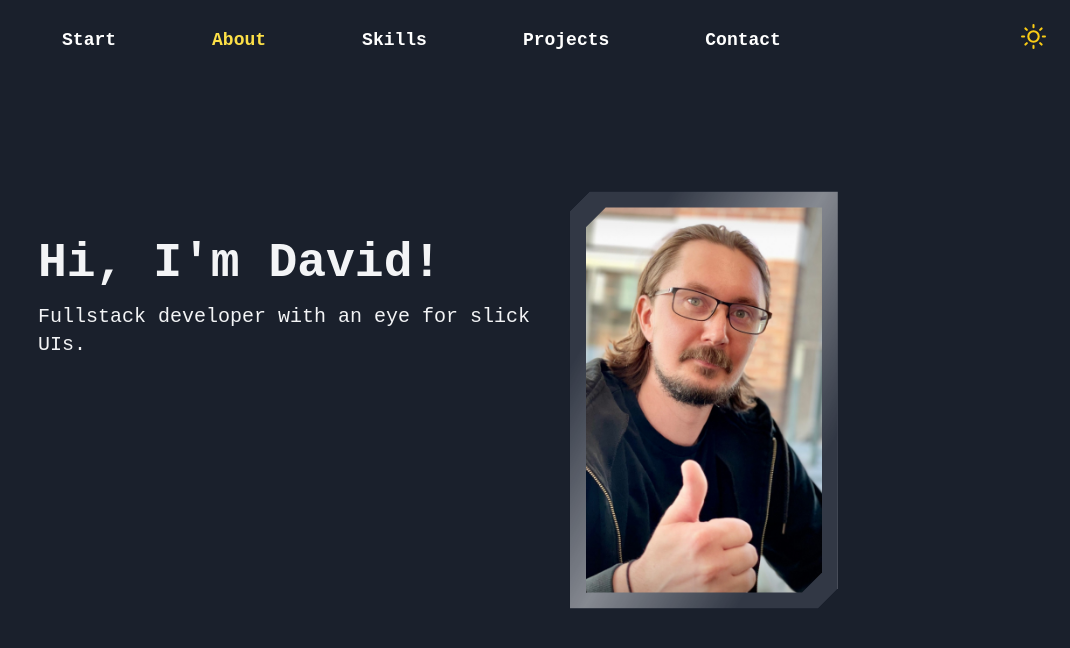
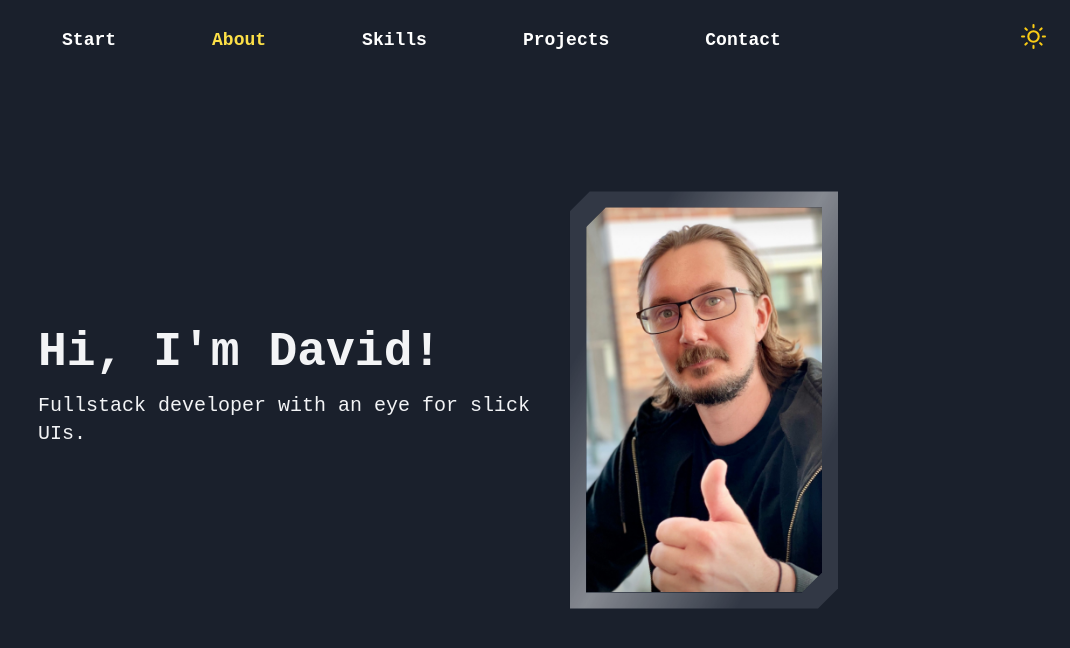
Before and after one commit to Denturion/portfolio, a React (Vite) app in the folder frontend/: page / in a window 1280 px wide. Shown: the top 648 px of the page, without its empty margins (210-1280 px from the left). Built offline with nearby package versions, Linux system fonts and the light colour scheme.

Commit message:
Fippling with lite animations och sånt

```diff
--- a/frontend/src/components/Hero.tsx
+++ b/frontend/src/components/Hero.tsx
@@ -11,7 +11,7 @@ const Hero = () => {
 	};
 
 	return (
-		<section className='w-full flex justify-center'>
+		<section className='w-full flex items-center justify-center'>
 			<div className='w-full max-w-xl px-4 py-12 flex flex-col '>
 				<h1 className='text-3xl md:text-5xl font-bold mb-4' style={textStyle}>
 					Hi, I'm David!
@@ -27,7 +27,7 @@ const Hero = () => {
 						<img
 							src='/Profile.jpg'
 							alt='David'
-							className='w-full max-w-xs h-auto block'
+							className='w-full max-w-xs h-auto block scale-x-[-1]'
 						/>
 					</div>
 				</div>
--- a/frontend/src/index.css
+++ b/frontend/src/index.css
@@ -72,7 +72,23 @@ html.dark body {
 	opacity: 0.7;
 	mix-blend-mode: lighten;
 	animation: shine 1.2s linear infinite;
-	clip-path: inherit;
+	-webkit-mask-image: polygon(
+			20px 0%,
+			100% 0%,
+			100% calc(100% - 20px),
+			calc(100% - 20px) 100%,
+			0% 100%,
+			0% 20px
+		),
+		polygon(
+			28px 8px,
+			calc(100% - 8px) 8px,
+			calc(100% - 8px) calc(100% - 28px),
+			8px calc(100% - 8px),
+			8px 28px
+		);
+	-webkit-mask-composite: xor;
+	mask-composite: exclude;
 }
 
 .clip-diagonal {
@@ -87,7 +103,7 @@ html.dark body {
 	position: relative;
 	z-index: 10;
 }
-
+/*
 @keyframes shine {
 	0% {
 		background-position: -200% 0;
@@ -95,4 +111,4 @@ html.dark body {
 	100% {
 		background-position: 200% 0;
 	}
-}
+} */
```
